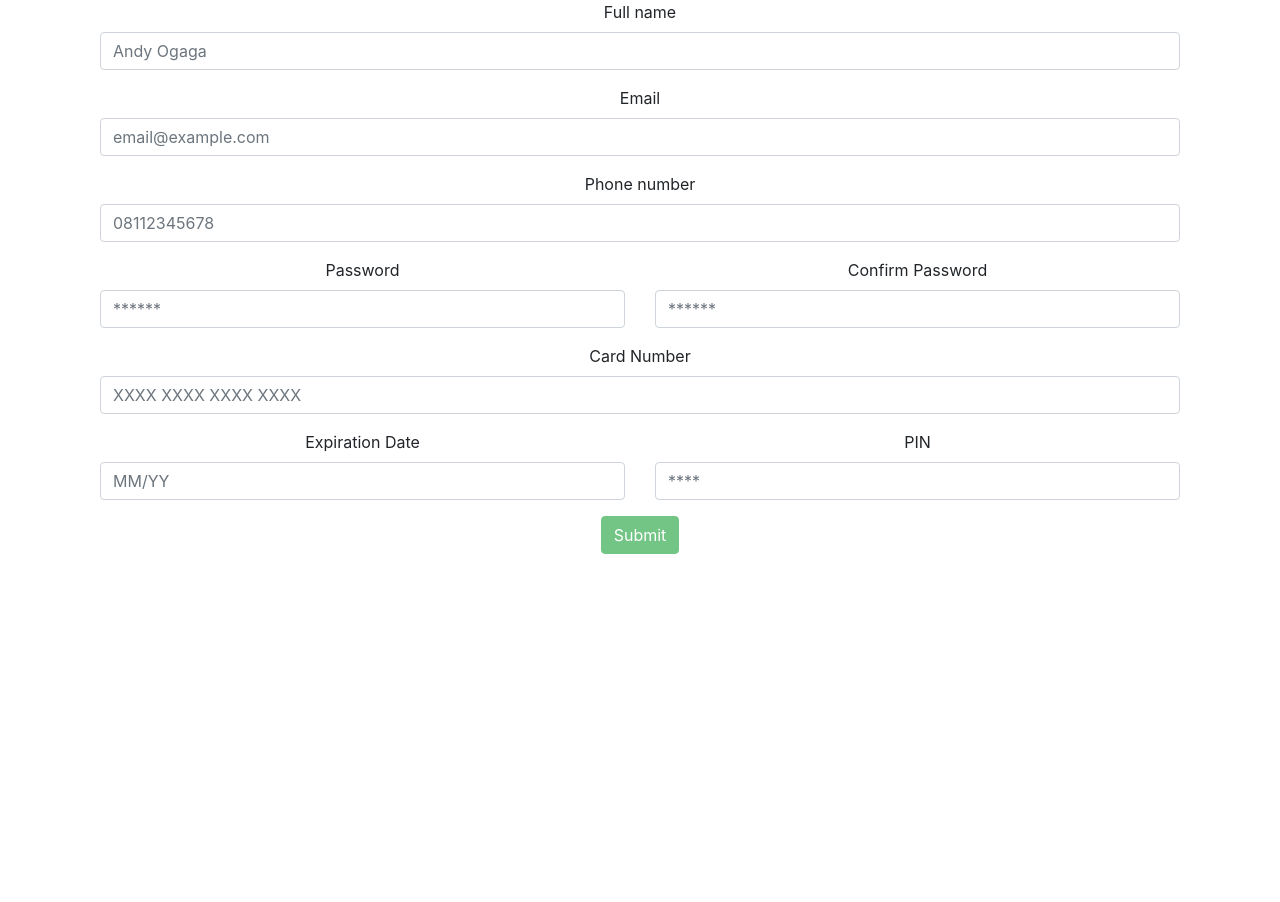
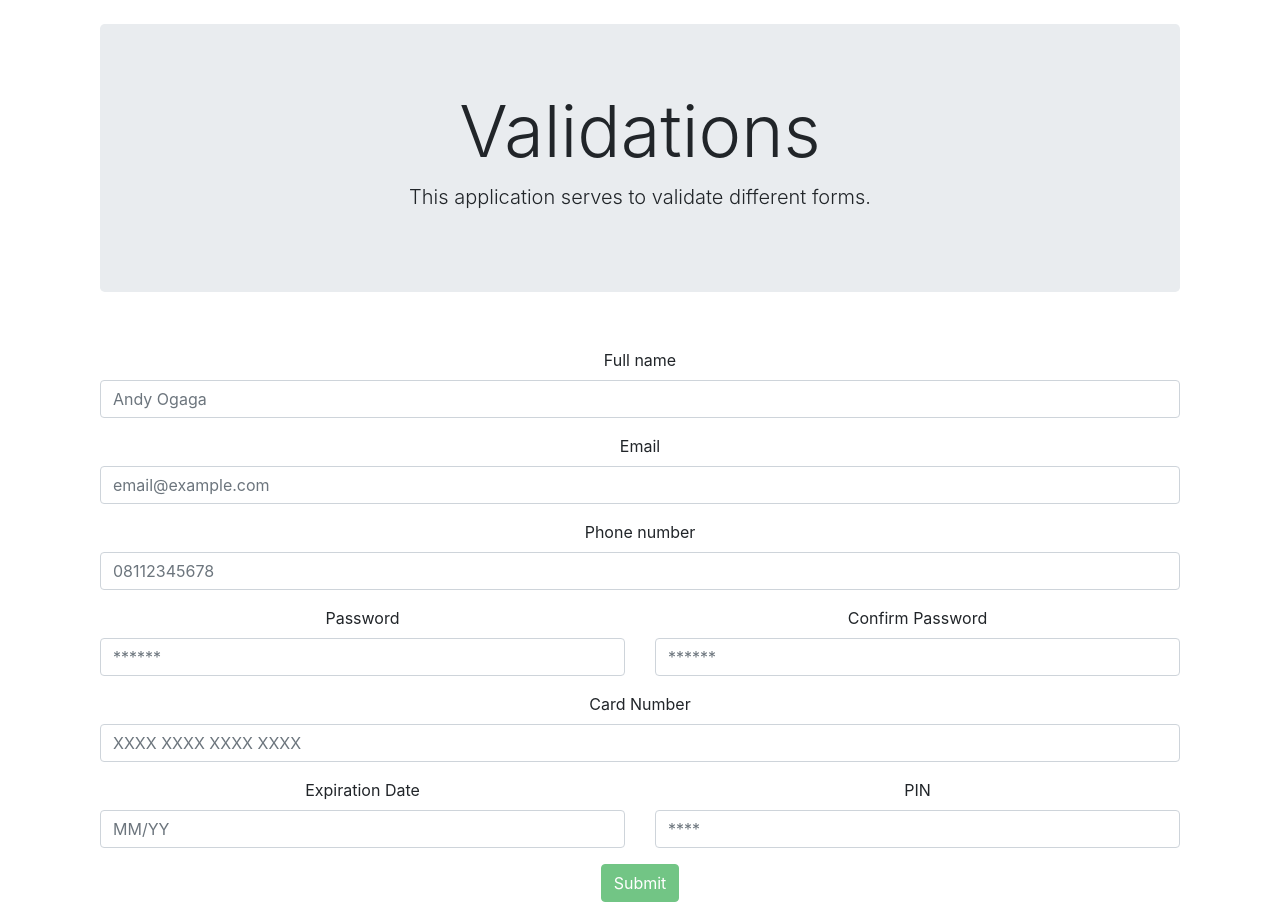
Before and after one commit to andyogaga/form-validations, a React (Create React App) app: page / in a window 1280 px wide. Before the commit the page ends 800 px from the top, so only its background shows below. Built offline with nearby package versions, Linux system fonts and the light colour scheme.

Commit message:
setup jumbotron text on the homepage

```diff
--- a/src/views/Home/Home.jsx
+++ b/src/views/Home/Home.jsx
@@ -1,5 +1,5 @@
 import React from "react";
-import { Container, Col, Form, Row, Button } from "reactstrap";
+import { Container, Col, Form, Row, Button, Jumbotron } from "reactstrap";
 import { Formik } from "formik";
 import CustomInput from "../../components/CustomInput";
 import * as Yup from "yup";
@@ -196,6 +196,14 @@ const Home = () => {
   return (
     <Container>
       <Col>
+        <br />
+        <Jumbotron className="light">
+          <h1 className="display-3">Validations</h1>
+          <p className="lead">
+          This application serves to validate different forms.
+          </p>
+        </Jumbotron>
+        <br />
         <Formik
           initialValues={initialValues}
           onSubmit={submit}
```
